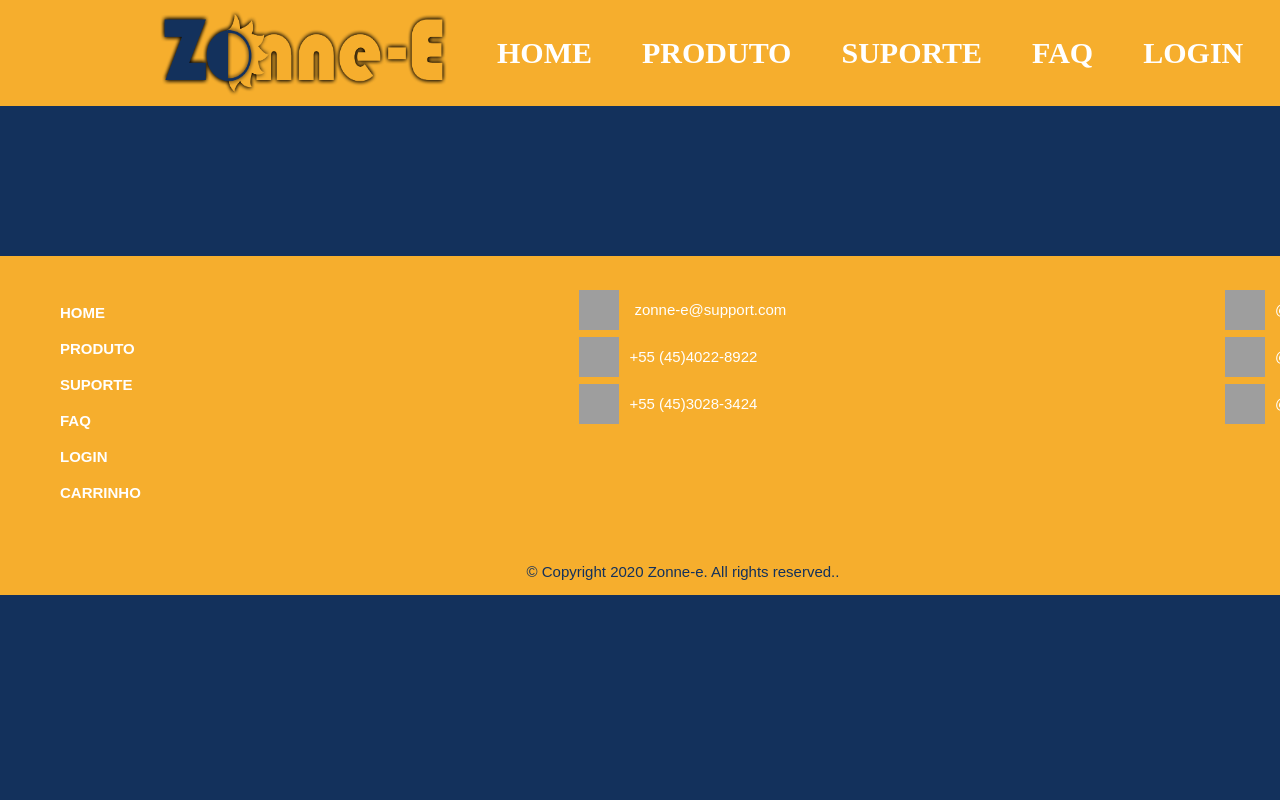
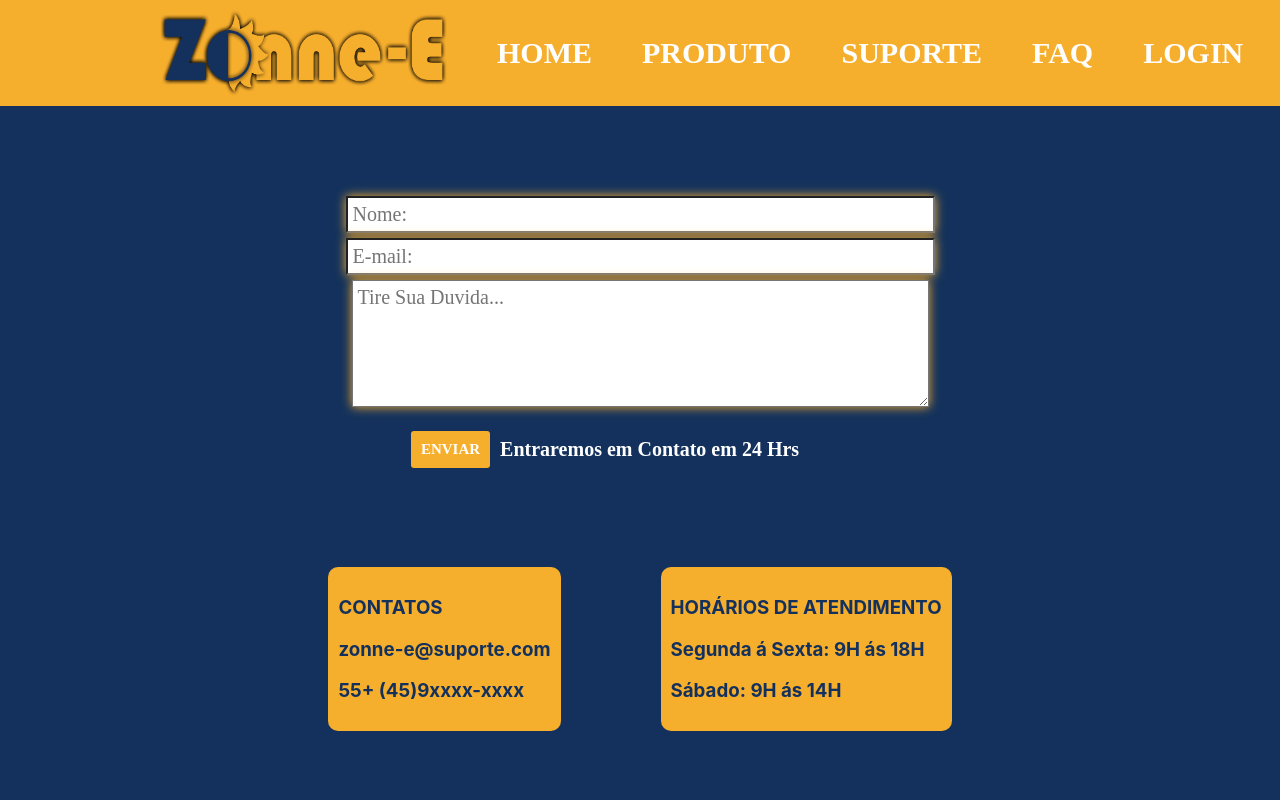
Before and after one commit to PenvicK/zonne-e-react, a React (Create React App) app: page /suporte in a window 1280 px wide. Shown: the top 800 px of the page. Built offline with nearby package versions, Linux system fonts and the light colour scheme; grey boxes are pictures that could not be loaded.

Commit message:
Fiz o Upload do suporte e do Faq.

```diff
--- a/src/App.js
+++ b/src/App.js
@@ -6,6 +6,8 @@ import Login from './pages/Login';
 import Cadastro from './pages/Cadastro';
 import Produto from './pages/Produto';
 import {BrowserRouter as Router, Switch, Route} from 'react-router-dom';
+import Suporte from './pages/Suporte';
+import Faq from './pages/Faq';
 
 
 function App() {
@@ -17,6 +19,8 @@ function App() {
         <Route path="/produto" component={Produto} />
         <Route path="/login" component={Login} />
         <Route path="/cadastro" component={Cadastro} />
+        <Route path="/suporte" component={Suporte} />
+        <Route path="/faq" component={Faq} />
       </Switch>
       <Footer />
     </Router>
--- /dev/null
+++ b/src/pages/Faq.jsx
@@ -0,0 +1,54 @@
+import React from 'react';
+import'./faq.css';
+
+function Faq(){
+    return(
+        <section className="frequentes">
+            <div className="divs">
+                <div className="quem">
+                    <div className="um">
+                        <h3> Quem somos ?</h3>
+                    </div>
+                        <div className="branco">
+                            <p>Uma equipe de empreendedores do ramo de computação e
+                            software, empenhados em facilitar a vida de nossos clientes. </p>
+                        </div>
+                </div>
+                <div className="comp">
+                    <div className="dois">
+                        <h3>O Zonne-E é compatível com meu
+                        sistema de Painéis Solares ?</h3>
+                    </div>
+                        <div className="branco">
+                            <p>Sim, o Zonne-E é compatível com todas as versões
+                            de sistemas fotovoltaicos presentes no mercado.</p>
+                        </div>
+                </div>
+                <div className="uti">
+                    <div className="tres">
+                        <h3>Já adquiriu o Zonne-E. Como faço para utiliza-lo ?</h3>
+                    </div>
+                        <div className="branco">
+                            <p>Após se cadastrar no site, basta acessar a aba
+                            de "Dispositivios Instalados" e clicar na opção de
+                            adicionar um dispositivo, em seguida podera ver
+                            todas as informções sobre sua geração de energia.</p>
+                        </div>
+                </div>
+                <div className="geren">
+                    <div className="quatro">
+                        <h3>Posso gerenciar mais de um dispositivo utilizando
+                        a mesma conta ?</h3>
+                    </div>
+                        <div className="branco">
+                            <p>Sim, caso adquira mais de um produto, basta
+                            adicionar o novo dispositivo a sua lista de adquiridos
+                            e seleciona-lo na aba de "dispositivos instalados"
+                            para gerenciar suas informações. </p>
+                        </div>
+                </div>
+            </div>
+        </section>
+    )
+}
+export default Faq;
--- /dev/null
+++ b/src/pages/Suporte.jsx
@@ -0,0 +1,37 @@
+import React from 'react';
+import'./suporte.css';
+
+function Suporte(){
+    return(
+        <section className="duvidas">
+        <div className="container-suporte">
+            <div className="name">
+                <input className="input-name" type="text" name="Nome" placeholder="Nome:" size="50" id="campo"/>
+            </div>
+            <div className="email">
+                <input className="input-email" type="text" name="E-mail" placeholder="E-mail:" size="50" id="campo"/>
+            </div>
+            <div className="tire">
+                <textarea className="text-duvida" name="story" rows="5" cols="50" size="60" placeholder="Tire Sua Duvida..."></textarea>
+            </div>
+            <div className="container-btn">
+                <button>ENVIAR</button>
+                <h4 className="entre">Entraremos em Contato em 24 Hrs</h4>
+            </div>
+        </div>
+            <div className="container-cont-sup">
+                <div className="contatos">
+                    <h3>CONTATOS</h3>
+                    <h3>zonne-e@suporte.com</h3>
+                    <h3>55+ (45)9xxxx-xxxx</h3>
+                </div>
+                <div className="horarios">
+                    <h3>HORÁRIOS DE ATENDIMENTO</h3>
+                        <h3>Segunda á Sexta: 9H ás 18H</h3>
+                        <h3>Sábado: 9H ás 14H</h3>
+                </div>
+            </div>
+     </section>
+    );
+}
+export default Suporte;
--- /dev/null
+++ b/src/pages/faq.css
@@ -0,0 +1,73 @@
+@charset "utf-8";
+
+.branco{
+    background-color:white;
+    display: flex;
+    padding-left: 25px;
+    padding-right: 25px;
+    margin-bottom: 10px;
+    border-bottom-left-radius: 10px;
+    border-bottom-right-radius: 10px;
+}
+.um{
+    background-color:#F6AE2D ;
+    display: flex;
+    padding-right: 25px;
+    padding-left: 25px;
+    justify-content: center;
+    flex-direction: column;
+    border-top-left-radius: 10px;
+    border-top-right-radius: 10px;
+
+}
+.dois{
+    background-color:#F6AE2D ;
+    display: flex;
+    padding-right: 25px;
+    padding-left: 25px;
+    justify-content: center;
+    flex-direction: column;
+    border-top-left-radius: 10px;
+    border-top-right-radius: 10px;
+}
+.tres{
+    background-color:#F6AE2D ;
+    display: flex;
+    padding-right: 25px;
+    padding-left: 25px;
+    justify-content: center;
+    flex-direction: column;
+    border-top-left-radius: 10px;
+    border-top-right-radius: 10px;
+}
+.quatro{
+    background-color:#F6AE2D ;
+    display: flex;
+    padding-right: 25px;
+    padding-left: 25px;
+    justify-content: center;
+    flex-direction: column;
+    border-top-right-radius: 10px;
+    border-top-left-radius: 10px;
+}
+.divs{
+    display: flex;
+    align-items: center;
+    flex-direction: column;
+}
+.quem{
+    margin-top: 100px;
+    width: 500px;
+}
+.comp{
+    width: 500px;
+}
+.uti{
+    width: 500px;
+}
+.geren{
+    width: 500px;
+}
+p{
+    color: #13315C;
+}
--- /dev/null
+++ b/src/pages/suporte.css
@@ -0,0 +1,86 @@
+@charset "utf-8";
+
+.name{
+    text-align: center;
+    margin-top: 90px;
+
+}
+.email{
+    text-align: center;
+    margin-top: 5px;
+
+}
+.horarios{
+    background-color: #F6AE2D;
+    margin-top: 80px;
+    border-radius: 10px;
+    margin-left:100px;
+    padding: 10px;
+}
+.contatos{
+    background-color: #F6AE2D;
+    margin-top: 80px;
+    border-radius: 10px;
+    padding: 10px;
+}
+.entre{
+    color:white;
+    margin-left: 10px;
+    font-family: agency fb;
+    font-size: 20px;
+}
+h3{
+    color: #13315C;
+}
+button{
+    background-color:  #F6AE2D;
+    color: #13315C;
+    padding: 10px;
+    font-family: agency fb;
+    font-size: 15px;
+    color: white;
+    font-weight: bolder;
+    border-radius: 3px;
+    border-style: none;
+}
+.container-cont-sup{
+    display: flex;
+    flex-direction: row;
+    justify-content: space-between;
+}
+.container-suporte{
+    display: flex;
+    flex-direction: column;
+    align-items: center;
+}
+.duvidas{
+    display: flex;
+    flex-direction: column;
+    align-items: center;
+}
+.input-email{
+    padding: 5px;
+    font-family: agency fb;
+    font-size: 20px;
+    box-shadow: 0px 0px 10px 0px #F6AE2D;
+}
+.input-name{
+    padding: 5px;
+    font-family: agency fb;
+    font-size: 20px;
+    box-shadow: 0px 0px 10px 0px #F6AE2D;
+}
+.text-duvida{
+    padding: 5px;
+    font-family: agency fb;
+    font-size: 20px;
+    margin-top: 5px;
+    box-shadow: 0px 0px 10px 0px #F6AE2D;
+}
+.container-btn{
+    display: flex;
+    flex-direction: row;
+    align-items: center;
+    justify-content: left;
+    margin-right: 70px;
+}
```
